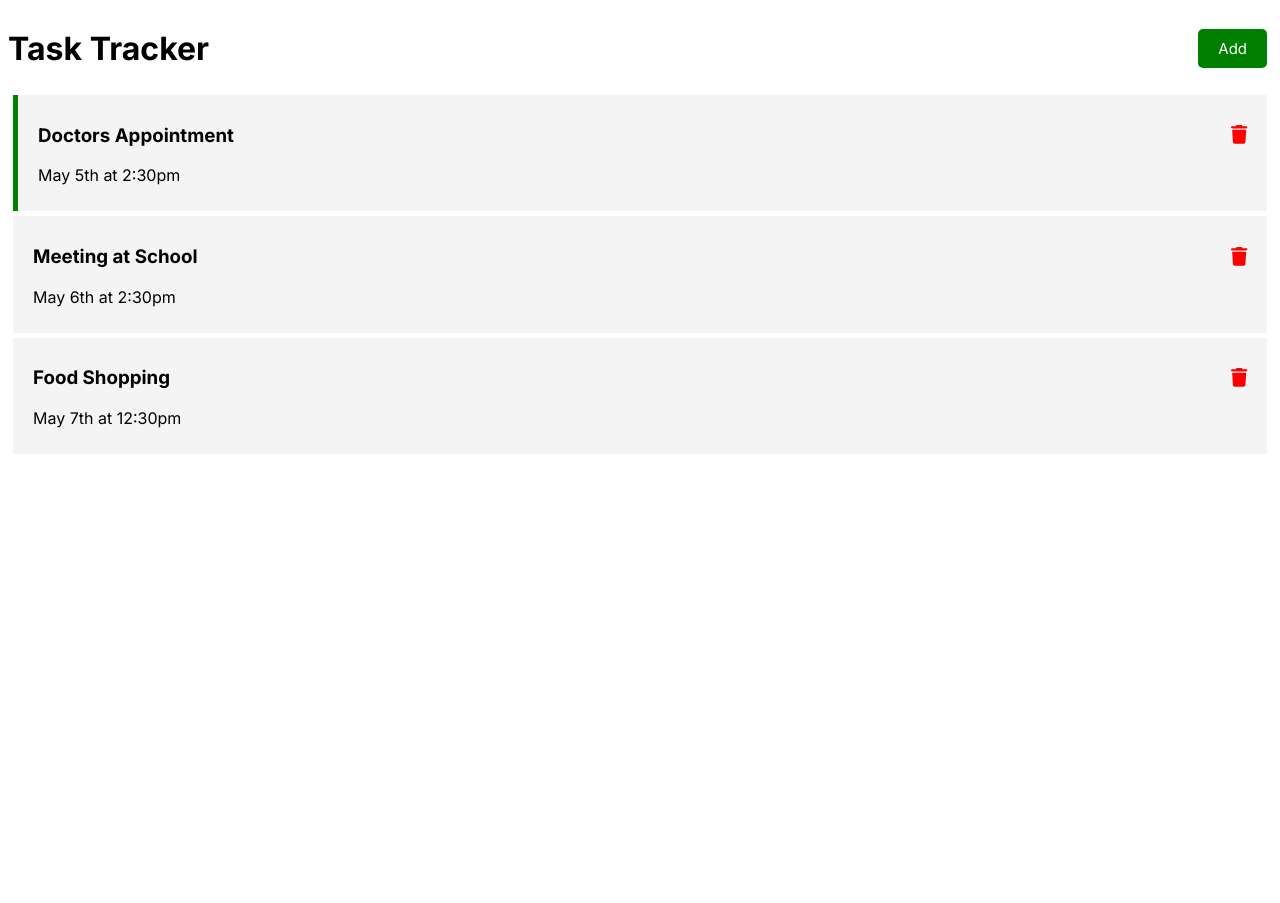
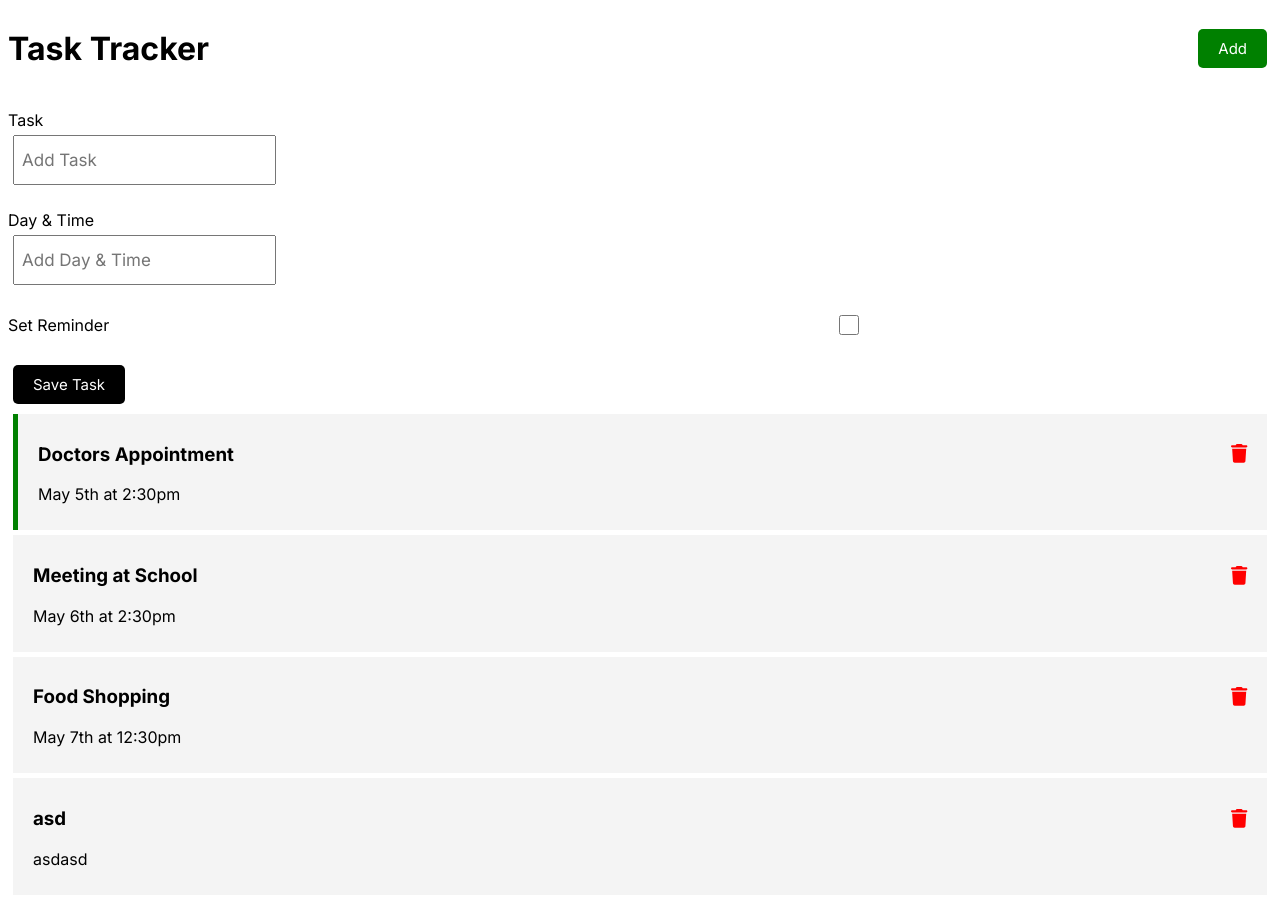
Before and after one commit to KacpiDrewniak/AngularLearning, an Angular app: page / in a window 1280 px wide. Before the commit the page ends 800 px from the top, so only its background shows below. Built offline with nearby package versions, Linux system fonts and the light colour scheme; data requests are answered from the project's data file.

Commit message:
Adding a task

```diff
--- a/database/db.json
+++ b/database/db.json
@@ -17,6 +17,12 @@
       "text": "Food Shopping",
       "day": "May 7th at 12:30pm",
       "reminder": false
+    },
+    {
+      "text": "asd",
+      "day": "asdasd",
+      "reminder": false,
+      "id": 4
     }
   ]
 }
--- a/database/tasks.ts
+++ b/database/tasks.ts
@@ -1,5 +1,5 @@
 export interface Task {
-  id: number;
+  id?: number;
   day: string;
   text: string;
   reminder: boolean;
--- a/src/app/app.module.ts
+++ b/src/app/app.module.ts
@@ -1,4 +1,4 @@
-import { NgModule } from '@angular/core';
+import { NgModule, Provider } from '@angular/core';
 import { BrowserModule } from '@angular/platform-browser';
 
 import { AppRoutingModule } from './app-routing.module';
@@ -8,18 +8,35 @@
 import { TasksComponent } from './components/tasks/tasks.component';
 import { TaskItemComponent } from './components/task-item/task-item.component';
 import { FontAwesomeModule } from '@fortawesome/angular-fontawesome';
-import {HttpClientModule} from "@angular/common/http";
+import { HttpClientModule } from '@angular/common/http';
+import { AddTaskComponent } from './components/add-task/add-task.component';
+import { FormsModule } from '@angular/forms';
+
+const declarations = [
+  AppComponent,
+  HeaderComponent,
+  ButtonComponent,
+  TasksComponent,
+  TaskItemComponent,
+  AddTaskComponent,
+];
+
+const imports = [
+  BrowserModule,
+  AppRoutingModule,
+  FontAwesomeModule,
+  HttpClientModule,
+  FormsModule,
+];
+
+const providers: Provider[] = [];
+
+const bootstrap = [AppComponent];
 
 @NgModule({
-  declarations: [
-    AppComponent,
-    HeaderComponent,
-    ButtonComponent,
-    TasksComponent,
-    TaskItemComponent,
-  ],
-  imports: [BrowserModule, AppRoutingModule, FontAwesomeModule,HttpClientModule],
-  providers: [],
-  bootstrap: [AppComponent],
+  declarations,
+  imports,
+  providers,
+  bootstrap,
 })
 export class AppModule {}
--- /dev/null
+++ b/src/app/components/add-task/add-task.component.html
@@ -0,0 +1,32 @@
+<form class="add-form" (ngSubmit)="onSubmit()">
+  <div class="form-control">
+    <label for="text">Task</label>
+    <input
+      type="text"
+      name="text"
+      id="text"
+      placeholder="Add Task"
+      [(ngModel)]="text"
+    />
+  </div>
+  <div class="form-control">
+    <label for="day">Day & Time</label>
+    <input
+      type="text"
+      name="day"
+      id="day"
+      placeholder="Add Day & Time"
+      [(ngModel)]="day"
+    />
+  </div>
+  <div class="form-control form-control-check">
+    <label for="reminder">Set Reminder</label>
+    <input
+      type="checkbox"
+      name="reminder"
+      id="reminder"
+      [(ngModel)]="reminder"
+    />
+  </div>
+  <input type="submit" value="Save Task" class="btn btn-block" />
+</form>
--- /dev/null
+++ b/src/app/components/add-task/add-task.component.ts
@@ -0,0 +1,42 @@
+import {Component, EventEmitter, OnInit, Output} from '@angular/core';
+import {Task} from "../../../../database/tasks";
+@Component({
+  selector: 'app-add-task',
+  templateUrl: './add-task.component.html',
+  styleUrls: ['./add-task.component.scss'],
+})
+
+export class AddTaskComponent implements OnInit {
+
+  @Output() onAddTask:EventEmitter<Task> = new EventEmitter<Task>()
+
+  text?: string;
+  day?: string;
+  reminder: boolean = false;
+
+  constructor() {}
+
+  ngOnInit(): void {}
+
+  onSubmit() {
+    if (!this.text) {
+      alert('Please add a task !');
+      return;
+    }
+    if (!this.day) {
+      alert('Please add a day');
+      return;
+    }
+    const newTask = {
+      text: this.text,
+      day: this.day,
+      reminder: this.reminder,
+    };
+
+    this.onAddTask.emit(newTask)
+
+    this.text = '';
+    this.day = '';
+    this.reminder = false;
+  }
+}
--- a/src/app/components/tasks/tasks.component.html
+++ b/src/app/components/tasks/tasks.component.html
@@ -1 +1,7 @@
-<app-task-item (onToggleReminderTask)="toggleReminder(task)"   (onDeleteTask)="deleteTask(task)" *ngFor="let task of tasks" [task]="task"></app-task-item>
+<app-add-task (onAddTask)="addTask($event)"></app-add-task>
+<app-task-item
+  (onToggleReminderTask)="toggleReminder(task)"
+  (onDeleteTask)="deleteTask(task)"
+  *ngFor="let task of tasks"
+  [task]="task"
+></app-task-item>
--- a/src/app/components/tasks/tasks.component.ts
+++ b/src/app/components/tasks/tasks.component.ts
@@ -1,7 +1,7 @@
 import { Component, OnInit } from '@angular/core';
 import { tasks as TASKS, Task } from '../../../../database/tasks';
 import { TaskService } from '../../services/task.service';
-import { Observable } from 'rxjs';
+
 @Component({
   selector: 'app-tasks',
   templateUrl: './tasks.component.html',
@@ -28,4 +28,8 @@
         () => (this.tasks = this.tasks.filter((t) => t.id !== task.id))
       );
   }
+
+  addTask(task:Task){
+    this.taskService.addTask(task).subscribe((task) => (this.tasks.push(task)));
+  }
 }
--- a/src/app/services/task.service.ts
+++ b/src/app/services/task.service.ts
@@ -31,4 +31,8 @@
     const url = `${this.apiUrl}/${task.id}`;
     return this.http.put<Task>(url, task, httpOptions);
   }
+
+  addTask(task:Task):Observable<Task>{
+    return this.http.post<Task>(this.apiUrl,task,httpOptions)
+  }
 }
--- a/src/styles.scss
+++ b/src/styles.scss
@@ -23,3 +23,33 @@
 .btn:active {
   transform: scale(0.98);
 }
+
+.form-control {
+  margin: 20px 0;
+}
+
+.form-control label {
+  display: block;
+}
+
+.form-control input {
+  height: 40px;
+  margin: 5px;
+  padding: 3px 7px;
+  font-size: 17px;
+}
+
+.form-control-check {
+  display: flex;
+  align-items: center;
+  justify-content: space-between;
+}
+
+.form-control-check label {
+  flex: 1;
+}
+
+.form-control-check input {
+  flex: 2;
+  height: 20px;
+}
```
Also changed, not shown: src/app/components/add-task/add-task.component.scss (added), 1 other file (tests, documents, lock files or other folders).
